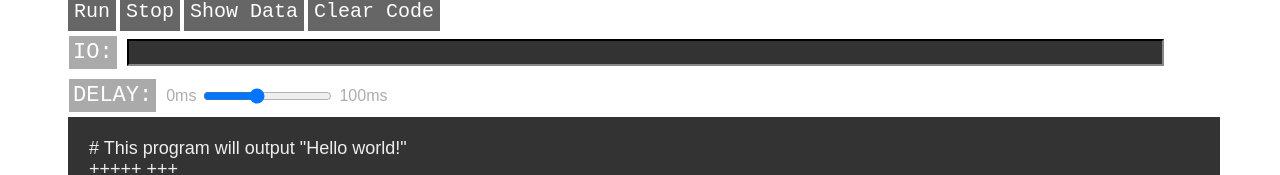
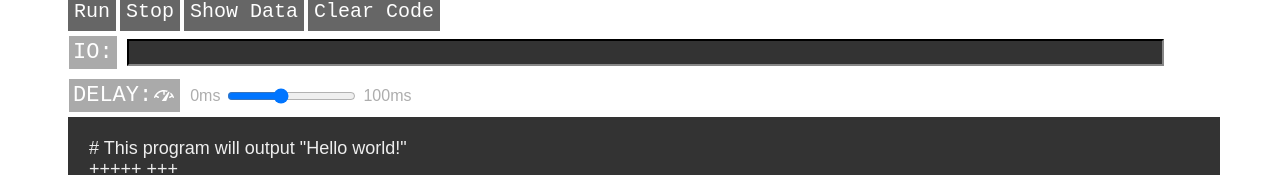
Before and after one commit to frantic/visual-brainfuck-web, a plain HTML site: page index.html in a window 1280 px wide. Shown: the part 125-300 px from the top of the page. Drawn offline with nearby package versions, Linux system fonts and the light colour scheme.

Commit message:
Add icon at DELAY label

```diff
--- a/index.html
+++ b/index.html
@@ -21,7 +21,7 @@
             <input id="io"/>
         </div>
         <div class="box">
-            <div class="label">DELAY:</div>
+            <div class="label">DELAY:<embed src="speed.svg" type="image/svg+xml" /></div>
             <label>0ms</label>
             <input id="delay" type="range" min="0" max="100" value="40" step="4"/>
             <label>100ms</label>
```
Also changed, not shown: speed.svg (added).
